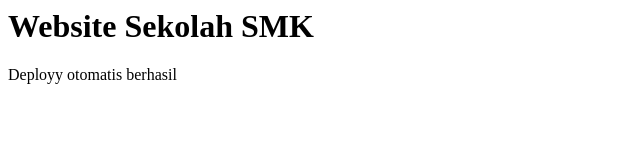
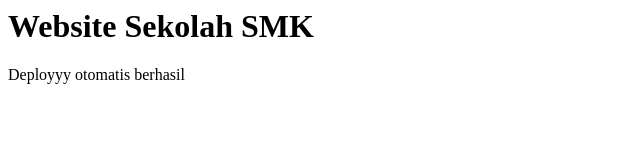
Before and after one commit to lelxzyy/web-sekolah, a plain HTML site: page index.html in a window 1280 px wide. Shown: the full height of the page, 0-640 px from the left. Drawn offline with Linux system fonts and the light colour scheme.

Commit message:
update website

```diff
--- a/index.html
+++ b/index.html
@@ -1,2 +1,2 @@
 <h1>Website Sekolah SMK</h1>
-<p>Deployy otomatis berhasil</p>
+<p>Deployyy otomatis berhasil</p>
```
